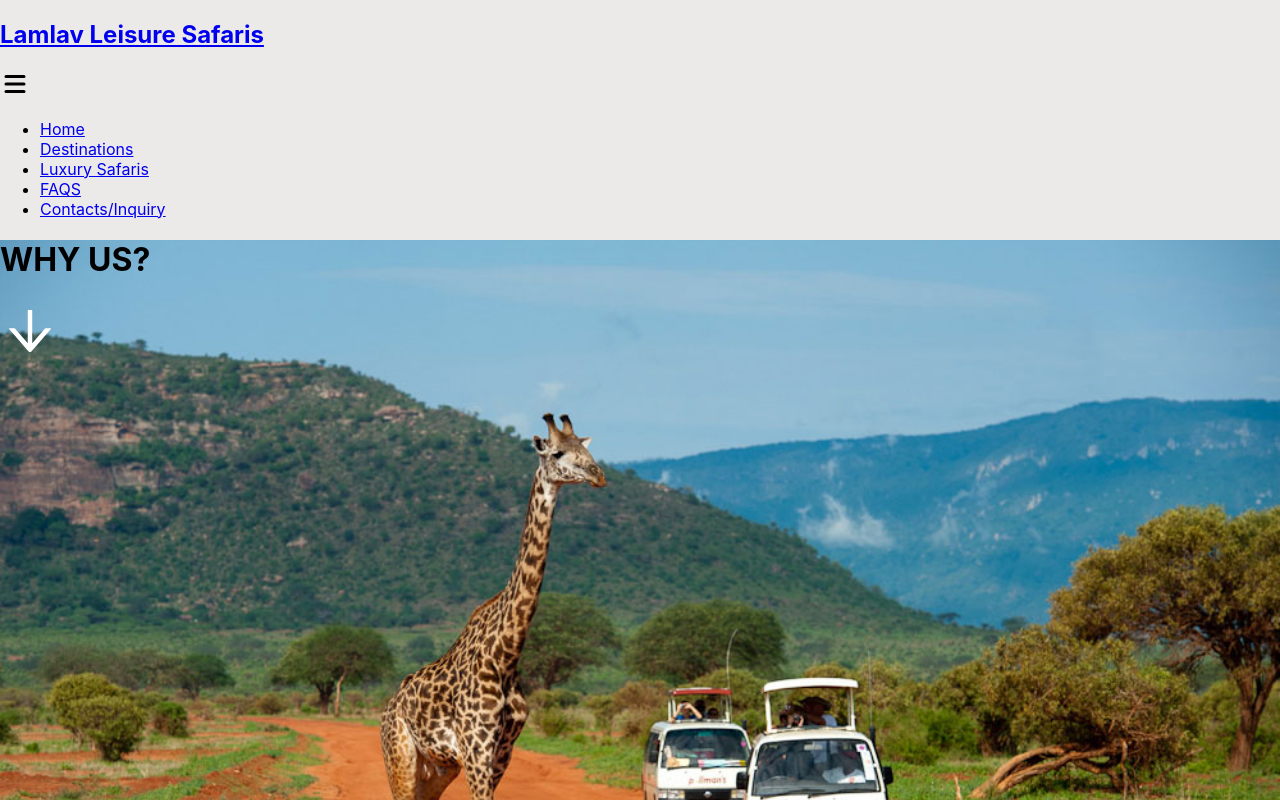
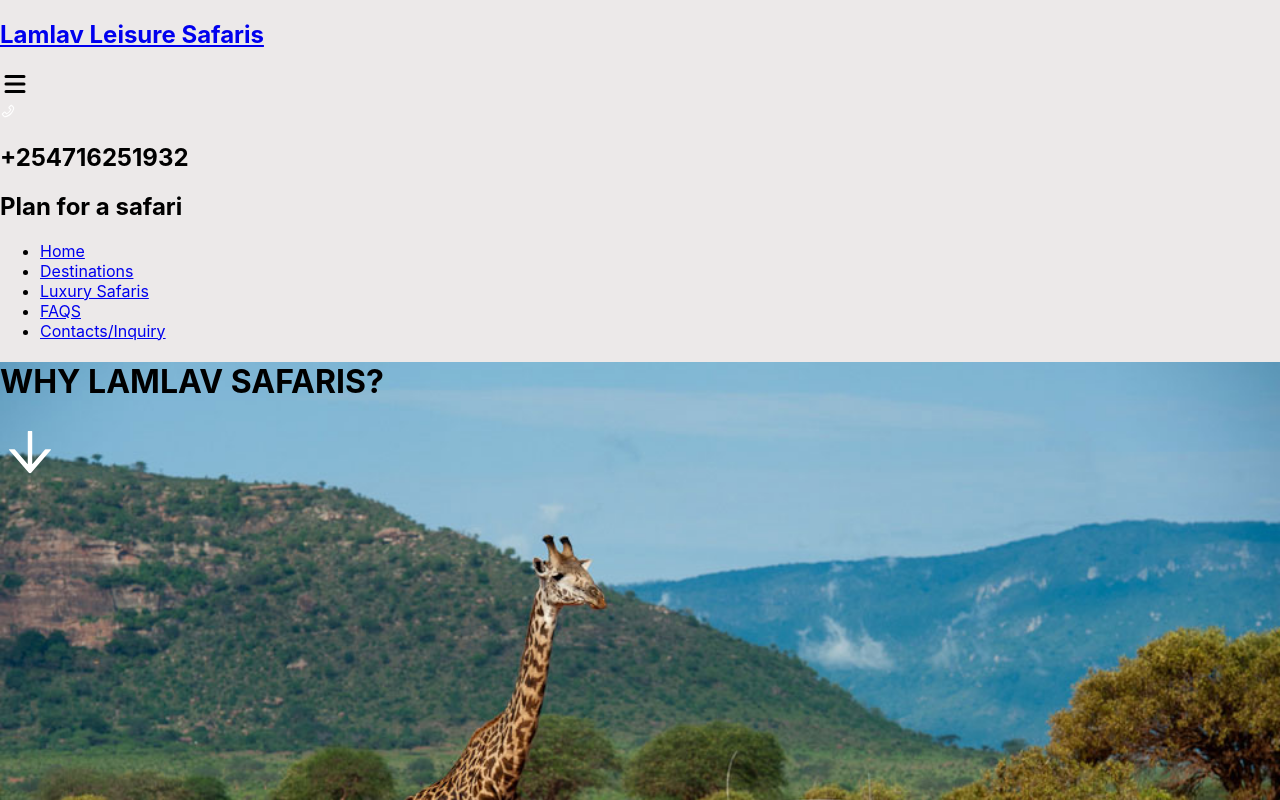
Before and after one commit to Je4stine/lamlav, a React (Create React App) app: page /about in a window 1280 px wide. Shown: the top 800 px of the page. Built offline with nearby package versions, Linux system fonts and the light colour scheme.

Commit message:
Build 23

```diff
--- a/src/Components/Contact/Callfor.jsx
+++ b/src/Components/Contact/Callfor.jsx
@@ -1,6 +1,6 @@
 const Callfor =()=>{
     return(
-        <div className=" bg-[#f15d30] w-full h-[300px] flex flex-col justify-center items-center">
+        <div className=" bg-[#a56957] w-full h-[300px] flex flex-col justify-center items-center">
             <h1 className=" text-5xl font-bold text-white">Plan your Custom Safari</h1>
             <a><div className=" bg-white p-3 mt-10 hover:bg-yellow-500">
                 <h1 className=" font-bold"> CONTACT A SAFARI SPECIALIST</h1>
--- a/src/Components/Navbar/Navbar.jsx
+++ b/src/Components/Navbar/Navbar.jsx
@@ -1,6 +1,7 @@
 import React, {useState} from 'react';
 
 import {HiMenu} from 'react-icons/hi';
+import {AiOutlinePhone} from 'react-icons/ai'
 
 
 
@@ -23,6 +24,15 @@ const Navbar =()=>{
                 <span  className=' cursor-pointer block lg:hidden' onClick={Toggle}>
                     <HiMenu size={30}/>
                 </span>
+                <div className=' hidden lg:inline ml-[400px] border-white border-x-[1px] px-5'>
+                    <div className=' flex flex-col justify-center items-center'>
+                    <div className=' flex justify-center items-center'>
+                            <AiOutlinePhone color='#fff'/>
+                         <h1 className=' font-bold text-white'> +254716251932 </h1>
+                    </div>
+                    <h1 className=' font-bold text-white'>Plan for a safari</h1>
+                    </div>
+                </div>
             </div>
             {
                 isOpen ?
@@ -41,6 +51,9 @@ const Navbar =()=>{
                         </li>
                         <li className=" mx-4 my-6 ">
                             <a href="/faqs" className=" hover:text-[#f15d30] duration-500">Contacts/Inquiry</a>
+                        </li>
+                        <li className=" mx-4 my-6 ">
+                            <a href="/faqs" className=" hover:text-[#f15d30] duration-500">Plan for a trip call +254716251932 </a>
                         </li>
                     </ul>
                 :
--- a/src/Components/Navbar/Navreveal.jsx
+++ b/src/Components/Navbar/Navreveal.jsx
@@ -1,6 +1,8 @@
 import React, {useState} from 'react';
 
 import {HiMenu} from 'react-icons/hi';
+
+import {AiOutlinePhone} from 'react-icons/ai';
 
 
 const Navbar =()=>{
@@ -18,6 +20,15 @@ const Navbar =()=>{
                 <span  className=' cursor-pointer block lg:hidden' onClick={Toggle}>
                     <HiMenu size={30}/>
                 </span>
+                <div className=' hidden lg:inline ml-[400px] border-black border-x-[1px] px-5'>
+                    <div className=' flex flex-col justify-center items-center'>
+                    <div className=' flex justify-center items-center'>
+                            <AiOutlinePhone color='#000'/>
+                         <h1 className=' font-bold'> +254716251932 </h1>
+                    </div>
+                    <h1 className=' font-bold'>Plan for a safari</h1>
+                    </div>
+                </div>
             </div>
             {
                 isOpen ?
@@ -37,6 +48,9 @@ const Navbar =()=>{
                         <li className=" mx-4 my-6 ">
                             <a href="/faqs" className=" hover:text-[#f15d30] duration-500 lg:text-black">Contacts/Inquiry</a>
                         </li>
+                        <li className=" mx-4 my-6 ">
+                            <a href="/faqs" className=" hover:text-[#f15d30] duration-500 lg:text-black">Plan for a trip call +254716251932</a>
+                        </li>
                     </ul>
                 :
                     <ul className=" lg:flex lg:items-center z-[-1] lg:z-auto lg:static absolute w-full left-0 lg:w-auto lg:opacity-100 opacity-0 top-[-400px] transition-all ease-in duration-500">
@@ -55,6 +69,7 @@ const Navbar =()=>{
                         <li className=" mx-4 my-6 ">
                             <a href="/faqs" className=" hover:text-yellow-400 duration-500 text-white font-bold lg:text-black">Contacts/Inquiry</a>
                         </li>
+
                     </ul>
             }
 
--- a/src/Components/Screens/About/About.jsx
+++ b/src/Components/Screens/About/About.jsx
@@ -32,8 +32,8 @@ const AboutUs =()=>{
                 colorChanged ? <Navreveal/> : <Navbar/>
             }
            <div className=' parallax2'>
-                <div className=" absolute top-[40%] lg:left-[45%] left-[32%]">
-                    <h1 className=" text-white md:text-6xl font-bold text-4xl ">WHY US?</h1>
+                <div className=" absolute top-[40%] lg:left-[32%] left-[8%]">
+                    <h1 className=" text-white md:text-6xl font-bold text-4xl text-center ">WHY LAMLAV SAFARIS?</h1>
                 </div>
                 <div className=" absolute top-[90%] md:left-[50%] left-[40%] animate-bounce">
                       <a href="#about">  <AiOutlineArrowDown size={60} color="white"/></a>
--- a/src/Components/Screens/Homepage.jsx
+++ b/src/Components/Screens/Homepage.jsx
@@ -31,7 +31,7 @@ const Homepage =()=>{
 
     return (
         <div className=" relative" >
-            <Top/>
+            {/* <Top/> */}
             {/* <Top/> */}
             {
                 colorChanged ? <Navreveal/> : <Navbar/>
--- a/src/Components/Why/Why.jsx
+++ b/src/Components/Why/Why.jsx
@@ -1,11 +1,8 @@
 import Adventure from '../../Assets/cranes.jpg';
-
-
-
 
 const Why =()=>{
     return (
-        <div className=' lg:flex lg:flex-row bg-white rounded-md lg:p-2 p-1 flex flex-col-reverse m-auto items-center justify-center' id='why'>
+        <div className=' lg:flex lg:flex-row bg-white rounded-md lg:p-2 p-1 flex flex-col m-auto items-center justify-center' id='why'>
             <div className=' flex flex-col max-[768px]:items-center'>
                 <img src={Adventure} alt="Adventure" className=" rounded-md my-5 mx-10"/>
             </div>
```
Also changed, not shown: 12 other files (tests, documents, lock files or other folders).
